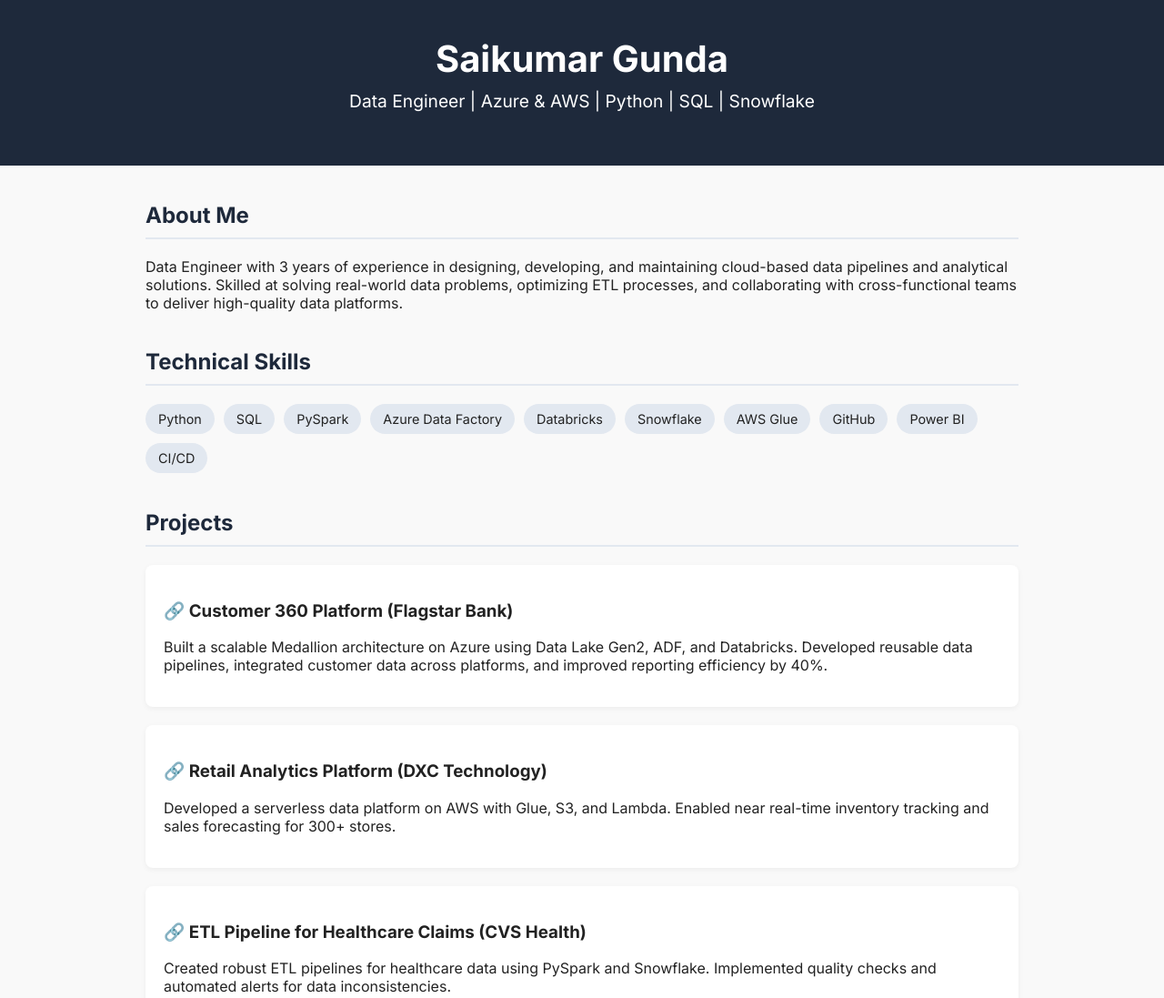
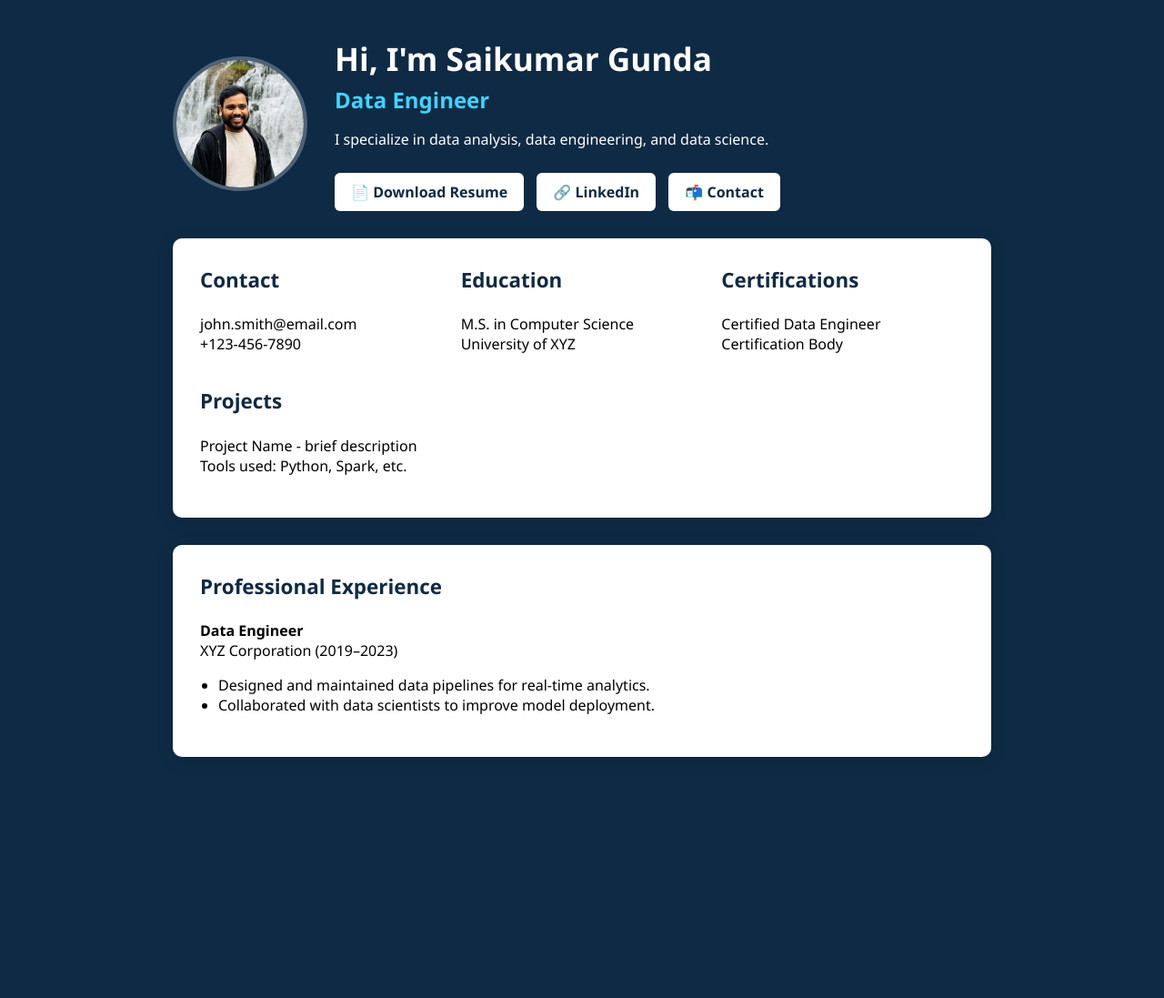
Before and after one commit to saikumar70/saikumar70.github.io, a plain HTML site: page index_2.html in a window 1280 px wide. Shown: the top 1097 px of the page at 91% size. After the commit the page ends 872 px from the top, so only its background shows below. Drawn offline with Linux system fonts and the light colour scheme.

Commit message:
Added new photo and updated index2

```diff
--- a/index_2.html
+++ b/index_2.html
@@ -2,161 +2,125 @@
 <html lang="en">
 <head>
   <meta charset="UTF-8" />
-  <meta name="viewport" content="width=device-width, initial-scale=1.0" />
-  <title>Saikumar Gunda | Data Engineer</title>
-  <link href="https://fonts.googleapis.com/css2?family=Inter:wght@400;700&display=swap" rel="stylesheet">
+  <meta name="viewport" content="width=device-width, initial-scale=1.0"/>
+  <title>Your Portfolio</title>
   <style>
     body {
       margin: 0;
-      font-family: 'Inter', sans-serif;
-      background: #f9f9f9;
-      color: #222;
+      font-family: 'Segoe UI', Tahoma, Geneva, Verdana, sans-serif;
+      background-color: #0f2a44;
+      color: #ffffff;
     }
-
-    header {
-      background: #1e293b;
-      color: white;
+    .container {
+      max-width: 900px;
+      margin: auto;
       padding: 40px 20px;
-      text-align: center;
     }
-
-    header h1 {
+    .header {
+      display: flex;
+      align-items: center;
+      gap: 30px;
+      flex-wrap: wrap;
+    }
+    .header img {
+      width: 140px;
+      height: 140px;
+      border-radius: 50%;
+      object-fit: cover;
+      border: 4px solid #ffffff44;
+    }
+    .intro h1 {
+      font-size: 2.2em;
       margin: 0;
-      font-size: 2.5rem;
     }
-
-    header p {
-      font-size: 1.2rem;
-      margin-top: 10px;
+    .intro h2 {
+      color: #3fd4ff;
+      font-size: 1.5em;
+      margin: 5px 0;
     }
-
-    main {
-      max-width: 960px;
-      margin: 40px auto;
-      padding: 0 20px;
+    .buttons a {
+      text-decoration: none;
+      padding: 10px 18px;
+      margin: 10px 10px 0 0;
+      background: #ffffff;
+      color: #0f2a44;
+      border-radius: 6px;
+      display: inline-block;
+      font-weight: bold;
     }
-
-    section {
-      margin-bottom: 40px;
+    .card {
+      background: #ffffff;
+      color: #000;
+      border-radius: 10px;
+      padding: 30px;
+      margin-top: 30px;
+      box-shadow: 0 4px 20px rgba(0,0,0,0.1);
     }
-
-    h2 {
-      border-bottom: 2px solid #e2e8f0;
-      padding-bottom: 10px;
-      color: #1e293b;
+    .card h3 {
+      margin-top: 0;
+      font-size: 1.4em;
+      color: #0f2a44;
     }
-
+    .grid {
+      display: grid;
+      grid-template-columns: repeat(auto-fit, minmax(250px, 1fr));
+      gap: 20px;
+    }
     ul {
       padding-left: 20px;
-    }
-
-    .project {
-      background: #ffffff;
-      padding: 20px;
-      margin-bottom: 20px;
-      box-shadow: 0 2px 6px rgba(0,0,0,0.05);
-      border-radius: 8px;
-    }
-
-    footer {
-      text-align: center;
-      padding: 20px;
-      background: #1e293b;
-      color: white;
-      margin-top: 40px;
-    }
-
-    a {
-      color: #2563eb;
-      text-decoration: none;
-    }
-
-    a:hover {
-      text-decoration: underline;
-    }
-
-    .skills {
-      display: flex;
-      flex-wrap: wrap;
-      gap: 10px;
-    }
-
-    .skill {
-      background: #e2e8f0;
-      padding: 8px 14px;
-      border-radius: 20px;
-      font-size: 0.9rem;
     }
   </style>
 </head>
 <body>
 
-  <header>
-    <h1>Saikumar Gunda</h1>
-    <p>Data Engineer | Azure & AWS | Python | SQL | Snowflake</p>
-  </header>
+<div class="container">
+  <!-- Header -->
+  <div class="header">
+    <img src="portfolio.jpg" alt="Profile Photo" />
+    <div class="intro">
+      <h1>Hi, I'm Saikumar Gunda</h1>
+      <h2>Data Engineer</h2>
+      <p>I specialize in data analysis, data engineering, and data science.</p>
+      <div class="buttons">
+        <a href="Saikumar Gunda.pdf" target="_blank">📄 Download Resume</a>
+        <a href="https://linkedin.com/in/yourprofile" target="_blank">🔗 LinkedIn</a>
+        <a href="#contact">📬 Contact</a>
+      </div>
+    </div>
+  </div>
 
-  <main>
-    <section>
-      <h2>About Me</h2>
-      <p>
-        Data Engineer with 3 years of experience in designing, developing, and maintaining cloud-based data pipelines and analytical solutions. Skilled at solving real-world data problems, optimizing ETL processes, and collaborating with cross-functional teams to deliver high-quality data platforms.
-      </p>
-    </section>
+  <!-- Info Section -->
+  <div class="card">
+    <div class="grid">
+      <div>
+        <h3>Contact</h3>
+        <p>john.smith@email.com<br>+123-456-7890</p>
+      </div>
+      <div>
+        <h3>Education</h3>
+        <p>M.S. in Computer Science<br>University of XYZ</p>
+      </div>
+      <div>
+        <h3>Certifications</h3>
+        <p>Certified Data Engineer<br>Certification Body</p>
+      </div>
+      <div>
+        <h3>Projects</h3>
+        <p>Project Name - brief description<br>Tools used: Python, Spark, etc.</p>
+      </div>
+    </div>
+  </div>
 
-    <section>
-      <h2>Technical Skills</h2>
-      <div class="skills">
-        <span class="skill">Python</span>
-        <span class="skill">SQL</span>
-        <span class="skill">PySpark</span>
-        <span class="skill">Azure Data Factory</span>
-        <span class="skill">Databricks</span>
-        <span class="skill">Snowflake</span>
-        <span class="skill">AWS Glue</span>
-        <span class="skill">GitHub</span>
-        <span class="skill">Power BI</span>
-        <span class="skill">CI/CD</span>
-      </div>
-    </section>
-
-    <section>
-      <h2>Projects</h2>
-      <div class="project">
-        <h3>🔗 Customer 360 Platform (Flagstar Bank)</h3>
-        <p>
-          Built a scalable Medallion architecture on Azure using Data Lake Gen2, ADF, and Databricks. Developed reusable data pipelines, integrated customer data across platforms, and improved reporting efficiency by 40%.
-        </p>
-      </div>
-
-      <div class="project">
-        <h3>🔗 Retail Analytics Platform (DXC Technology)</h3>
-        <p>
-          Developed a serverless data platform on AWS with Glue, S3, and Lambda. Enabled near real-time inventory tracking and sales forecasting for 300+ stores.
-        </p>
-      </div>
-
-      <div class="project">
-        <h3>🔗 ETL Pipeline for Healthcare Claims (CVS Health)</h3>
-        <p>
-          Created robust ETL pipelines for healthcare data using PySpark and Snowflake. Implemented quality checks and automated alerts for data inconsistencies.
-        </p>
-      </div>
-    </section>
-
-    <section>
-      <h2>Experience</h2>
-      <ul>
-        <li><strong>Senior Data Engineer</strong> – Flagstar Bank (2024–Present)</li>
-        <li><strong>Data Engineer</strong> – DXC Technology (2023–2024)</li>
-        <li><strong>ETL Test/Data Engineer</strong> – CVS Health (2022–2023)</li>
-      </ul>
-    </section>
-  </main>
-
-  <footer>
-    <p>📧 saikumargunda@example.com | 🌐 <a href="https://github.com/saikumar70" target="_blank">GitHub</a> | 💼 <a href="https://www.linkedin.com/in/saikumargunda" target="_blank">LinkedIn</a></p>
-  </footer>
+  <!-- Experience Section -->
+  <div class="card">
+    <h3>Professional Experience</h3>
+    <p><strong>Data Engineer</strong><br>XYZ Corporation (2019–2023)</p>
+    <ul>
+      <li>Designed and maintained data pipelines for real-time analytics.</li>
+      <li>Collaborated with data scientists to improve model deployment.</li>
+    </ul>
+  </div>
+</div>
 
 </body>
 </html>
```
Also changed, not shown: portfolio.jpg (added).
